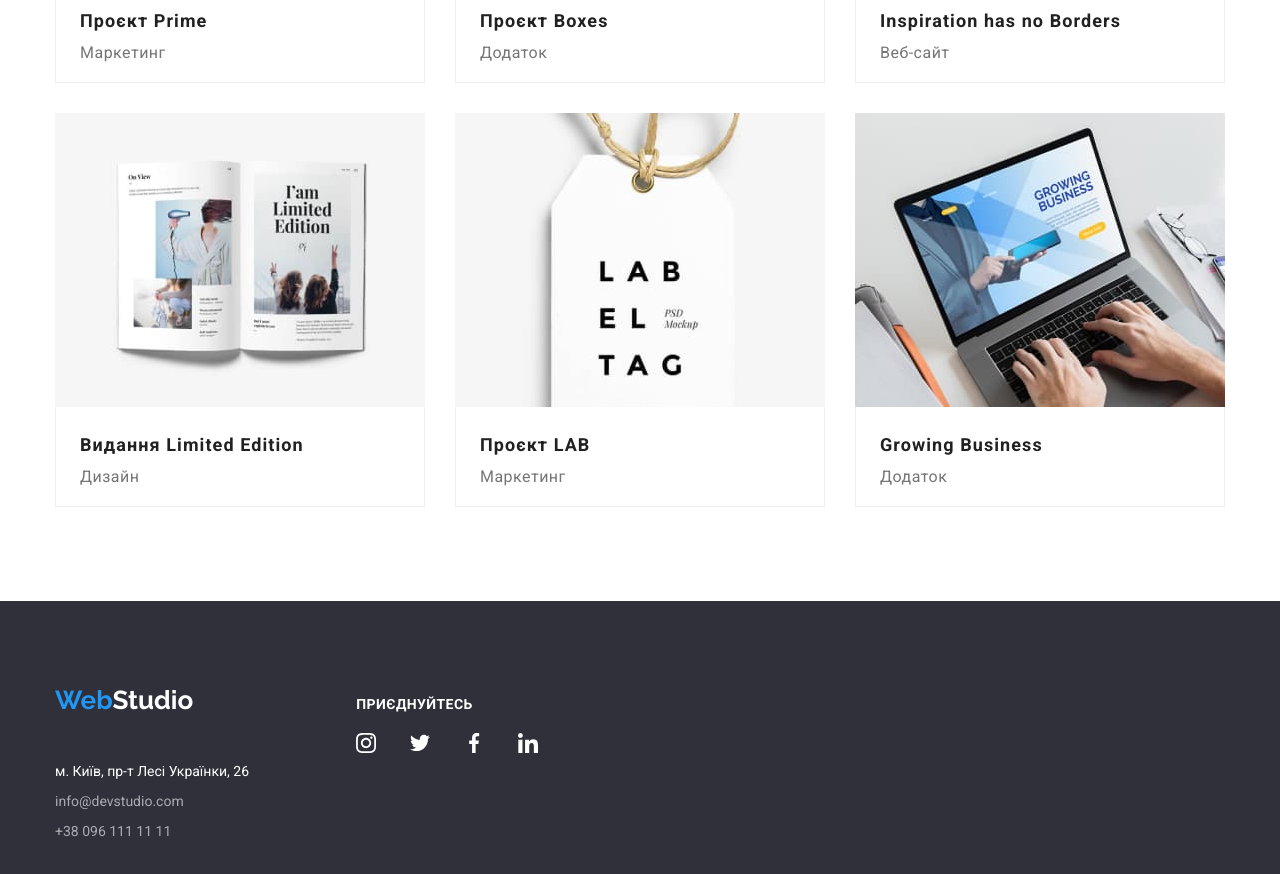
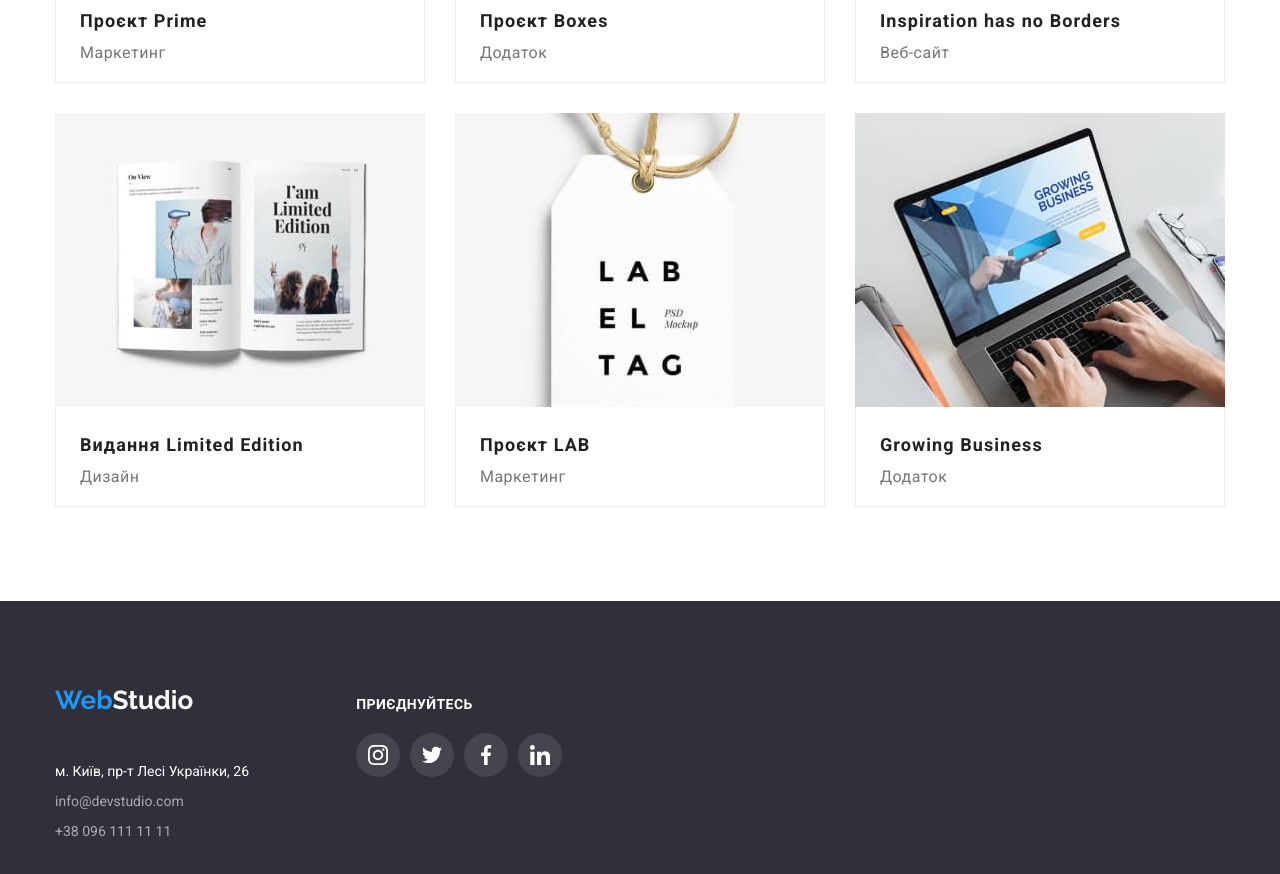
Before and after one commit to daryark/goit-markup-hw-05, a plain HTML site: page portfolio.html in a window 1280 px wide. Shown: the part 999-1873 px from the top of the page. Drawn offline with nearby package versions, Linux system fonts and the light colour scheme.

Commit message:
fix for hw checkup

```diff
--- a/portfolio.html
+++ b/portfolio.html
@@ -241,25 +241,25 @@
 					</address>
 				</div>
 				<div class="socials-footer">
-					<h3 class="title uppercase">Приєднуйтесь</h3>
+					<p class="title uppercase">Приєднуйтесь</p>
 					<ul class="socials">
 						<li class="item">
-							<a href="" aria-label="instagram">
+							<a class="link" href="" aria-label="instagram">
 								<svg class="icon" width="20" height="20"><use href="./images/icons.svg#instagram1"></use></svg>
 							</a>
 						</li>
 						<li class="item">
-							<a href="" aria-label="twitter">
+							<a class="link" href="" aria-label="twitter">
 								<svg class="icon" width="20" height="20"><use href="./images/icons.svg#twitter2"></use></svg>
 							</a>
 						</li>
 						<li class="item">
-							<a href="" aria-label="facebook">
+							<a class="link" href="" aria-label="facebook">
 								<svg class="icon" width="20" height="20"><use href="./images/icons.svg#facebook3"></use></svg>
 							</a>
 						</li>
 						<li class="item">
-							<a href="" aria-label="linkedin">
+							<a class="link" href="" aria-label="linkedin">
 								<svg class="icon" width="20" height="20"><use href="./images/icons.svg#linkedin4"></use></svg>
 							</a>
 						</li>
```
